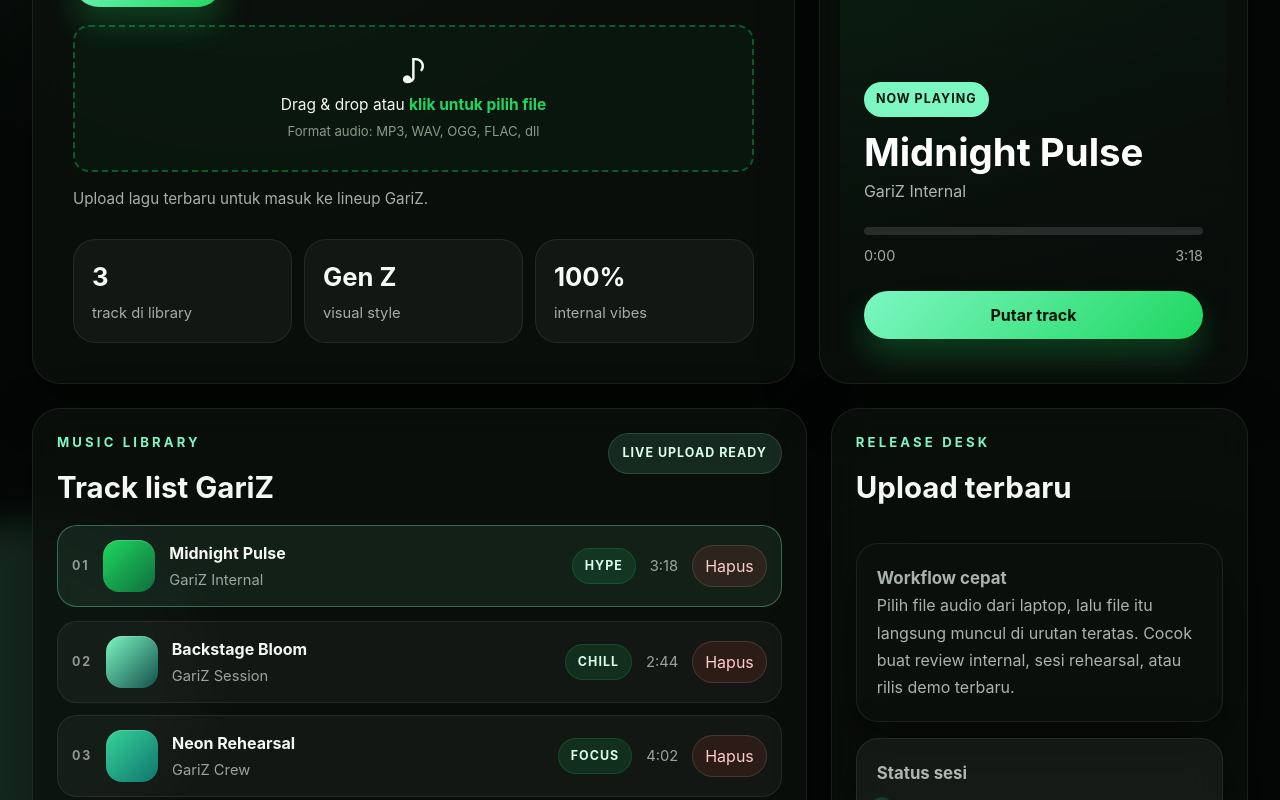
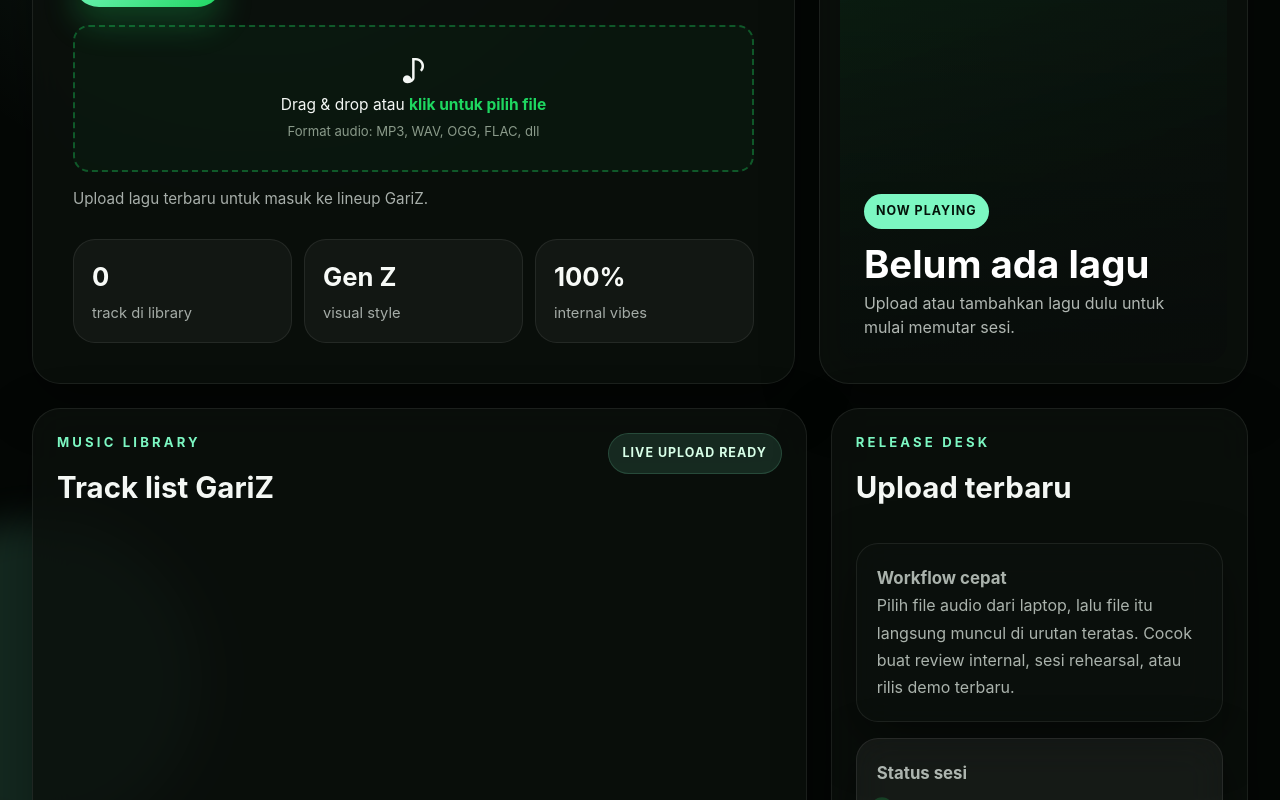
Before and after one commit to indrawanDhede/gariz, a React (Vite) app: page / in a window 1280 px wide. Shown: the part 540-1340 px from the top of the page. Built offline with nearby package versions, Linux system fonts and the light colour scheme.

Commit message:
feat: hapus lagu dummy, library mulai kosong

```diff
--- a/src/App.jsx
+++ b/src/App.jsx
@@ -1,90 +1,5 @@
 import { useEffect, useMemo, useRef, useState } from "react";
 import "./App.css";
-
-const initialTracks = [
-  {
-    id: 1,
-    title: "Midnight Pulse",
-    artist: "GariZ Internal",
-    mood: "Hype",
-    duration: "3:18",
-    accent: "linear-gradient(135deg, #1ed760, #0f6f3d)",
-  },
-  {
-    id: 2,
-    title: "Backstage Bloom",
-    artist: "GariZ Session",
-    mood: "Chill",
-    duration: "2:44",
-    accent: "linear-gradient(135deg, #7cf7c2, #134e4a)",
-  },
-  {
-    id: 3,
-    title: "Neon Rehearsal",
-    artist: "GariZ Crew",
-    mood: "Focus",
-    duration: "4:02",
-    accent: "linear-gradient(135deg, #36d399, #0f766e)",
-  },
-];
-
-const createDemoTrackUrl = () => {
-  const sampleRate = 22050;
-  const durationSeconds = 12;
-  const totalSamples = sampleRate * durationSeconds;
-  const samples = new Int16Array(totalSamples);
-  const notes = [110, 146.83, 164.81, 130.81];
-
-  for (let index = 0; index < totalSamples; index += 1) {
-    const time = index / sampleRate;
-    const beatPhase = time % 0.5;
-    const note = notes[Math.floor(time / 1.5) % notes.length];
-    const kick =
-      Math.sin(2 * Math.PI * 56 * time) * Math.exp(-beatPhase * 18) * 0.42;
-    const bass = Math.sin(2 * Math.PI * note * time) * 0.18;
-    const pad =
-      Math.sin(2 * Math.PI * note * 0.5 * time + Math.sin(time * 0.8)) * 0.12;
-    const shimmer = Math.sin(2 * Math.PI * note * 2 * time) * 0.06;
-    const noise = Math.sin(index * 12.9898) * 43758.5453;
-    const percussive =
-      (noise - Math.floor(noise) - 0.5) * Math.exp(-beatPhase * 28) * 0.08;
-    const sample = kick + bass + pad + shimmer + percussive;
-
-    samples[index] = Math.max(-1, Math.min(1, sample)) * 32767;
-  }
-
-  const buffer = new ArrayBuffer(44 + samples.length * 2);
-  const view = new DataView(buffer);
-
-  const writeString = (offset, string) => {
-    for (let position = 0; position < string.length; position += 1) {
-      view.setUint8(offset + position, string.charCodeAt(position));
-    }
-  };
-
-  writeString(0, "RIFF");
-  view.setUint32(4, 36 + samples.length * 2, true);
-  writeString(8, "WAVE");
-  writeString(12, "fmt ");
-  view.setUint32(16, 16, true);
-  view.setUint16(20, 1, true);
-  view.setUint16(22, 1, true);
-  view.setUint32(24, sampleRate, true);
-  view.setUint32(28, sampleRate * 2, true);
-  view.setUint16(32, 2, true);
-  view.setUint16(34, 16, true);
-  writeString(36, "data");
-  view.setUint32(40, samples.length * 2, true);
-
-  let offset = 44;
-
-  samples.forEach((sample) => {
-    view.setInt16(offset, sample, true);
-    offset += 2;
-  });
-
-  return URL.createObjectURL(new Blob([buffer], { type: "audio/wav" }));
-};
 
 const formatTime = (value) => {
   if (!Number.isFinite(value) || value <= 0) {
@@ -100,17 +15,8 @@ const formatTime = (value) => {
 function App() {
   const audioRef = useRef(null);
   const localUrlsRef = useRef([]);
-  const demoTrackSource = useMemo(() => createDemoTrackUrl(), []);
-  const [tracks, setTracks] = useState(() => {
-    return [
-      {
-        ...initialTracks[0],
-        source: demoTrackSource,
-      },
-      ...initialTracks.slice(1),
-    ];
-  });
-  const [selectedTrackId, setSelectedTrackId] = useState(initialTracks[0].id);
+  const [tracks, setTracks] = useState([]);
+  const [selectedTrackId, setSelectedTrackId] = useState(null);
   const [isPlaying, setIsPlaying] = useState(false);
   const [currentTime, setCurrentTime] = useState(0);
   const [duration, setDuration] = useState(0);
@@ -194,10 +100,9 @@ function App() {
     const urls = localUrlsRef.current;
 
     return () => {
-      URL.revokeObjectURL(demoTrackSource);
       urls.forEach((url) => URL.revokeObjectURL(url));
     };
-  }, [demoTrackSource]);
+  }, []);
 
   const preparePendingUploads = (files) => {
     const pending = files.map((file, index) => ({
```
